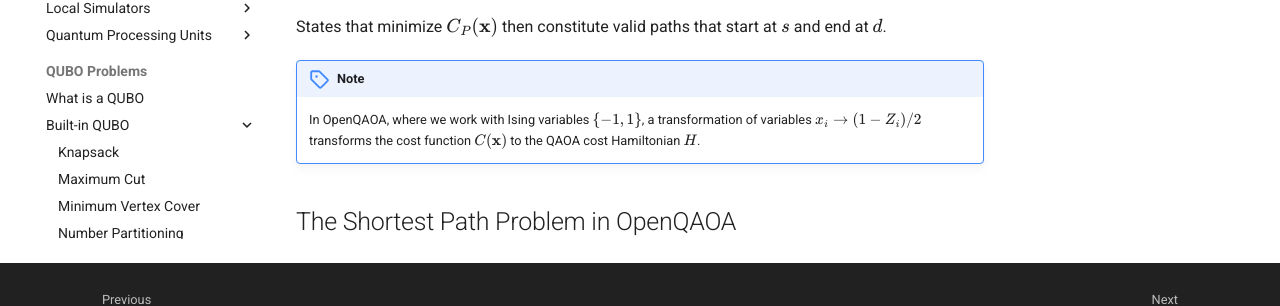
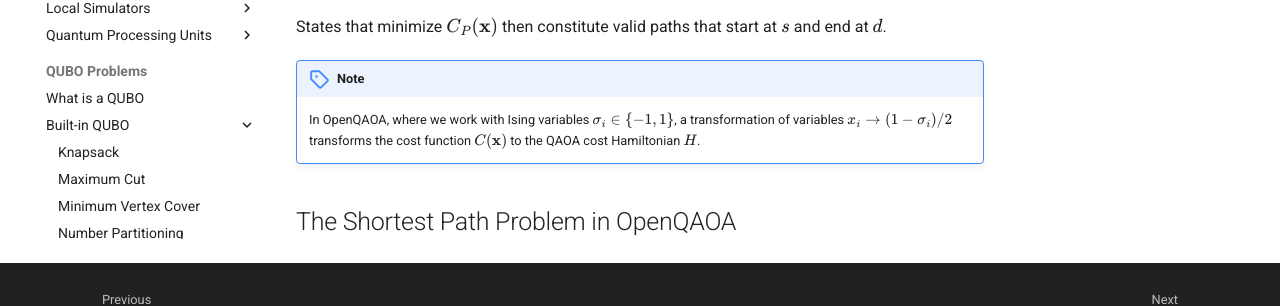
Before and after one commit to entropicalabs/openqaoa-website, an MkDocs documentation site: the page built from docs/problems/shortest-path-problem.md, in a window 1280 px wide and 900 px high, scrolled down 1753 px. Shown: the part 480-786 px from the top of the window. Built offline with MkDocs 1.6.1 and Material for MkDocs 9.7.7, drawn with Linux system fonts in a browser that asks for light colours; comment, search, counter and statistics services are not loaded.

Commit message:
fix sigma variable in shortest path

```diff
--- a/docs/problems/shortest-path-problem.md
+++ b/docs/problems/shortest-path-problem.md
@@ -69,7 +69,7 @@ where the sum is over all edges that are connected to node $i$. This has a minim
 States that minimize $C_P(\textbf{x})$ then constitute valid paths that start at $s$ and end at $d$.
 
 !!! note
-    In OpenQAOA, where we work with Ising variables $\{-1,1\}$, a transformation of variables $x_i \rightarrow (1-Z_i)/2$ transforms the cost function $C(\textbf{x})$ to  the QAOA cost Hamiltonian $H$.
+    In OpenQAOA, where we work with Ising variables $\sigma_i\in\{-1,1\}$, a transformation of variables $x_i \rightarrow (1-\sigma_i)/2$ transforms the cost function $C(\textbf{x})$ to  the QAOA cost Hamiltonian $H$.
 
 
 ## The Shortest Path Problem in OpenQAOA
```
